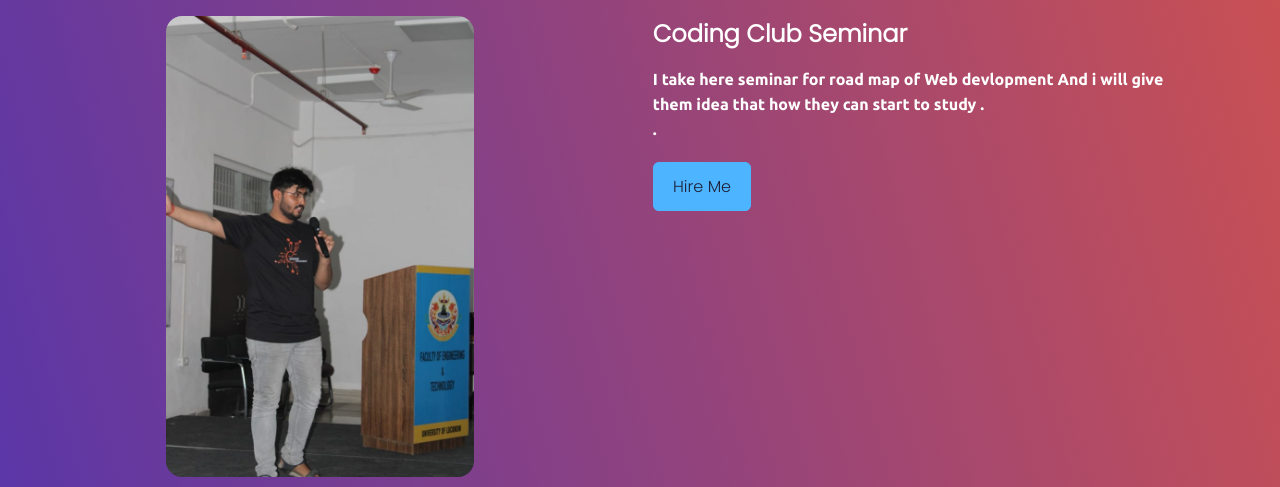
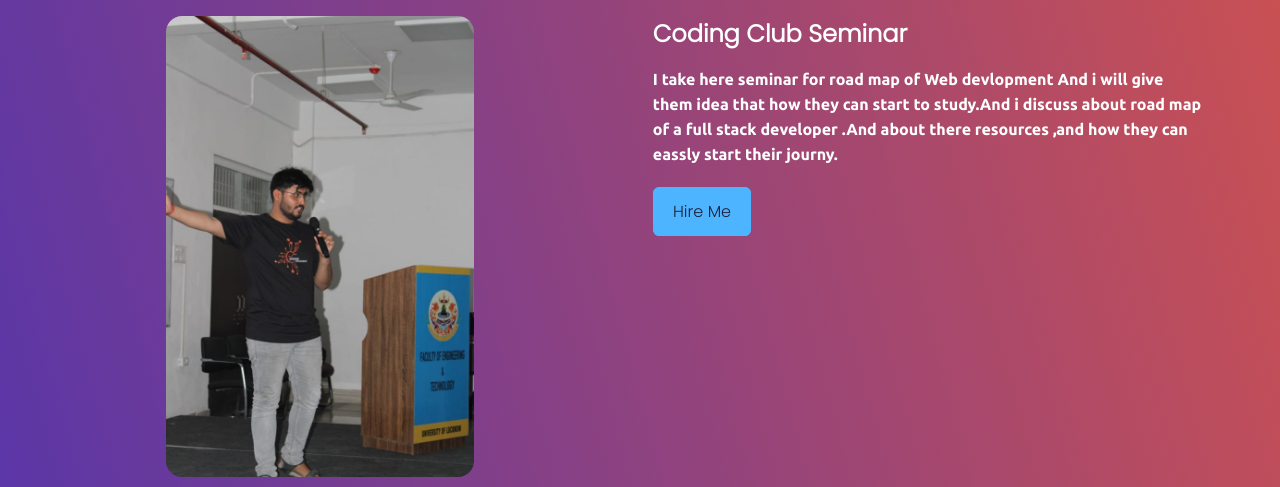
Before and after one commit to SMISHRA211/portfolio, a plain HTML site: page exp.html in a window 1280 px wide. Shown: the part 150-637 px from the top of the page. Drawn offline with Linux system fonts and the light colour scheme.

Commit message:
Update exp.html

```diff
--- a/exp.html
+++ b/exp.html
@@ -67,8 +67,9 @@
                 <div class="about-content">
                     <h1 class="t-white m-b-1 poppins">Coding Club Seminar</h1>
                     <p class="t-white poppins"><strong> I take here seminar for road map of Web devlopment <B class="tech"></B> And i will give them
-                                idea that how they can start to study  . <br>
-                                .</strong></p>
+                                idea that how they can start to study.And i discuss about road map of a full stack developer .And about there resources
+                        ,and how they can eassly start their journy.<br>
+                                </strong></p>
                     <a class="btn live poppins" id="hireme" href="https://www.linkedin.com/in/shivam-mishra-61ba51205/">Hire
                         Me</a>
                 </div>
```
